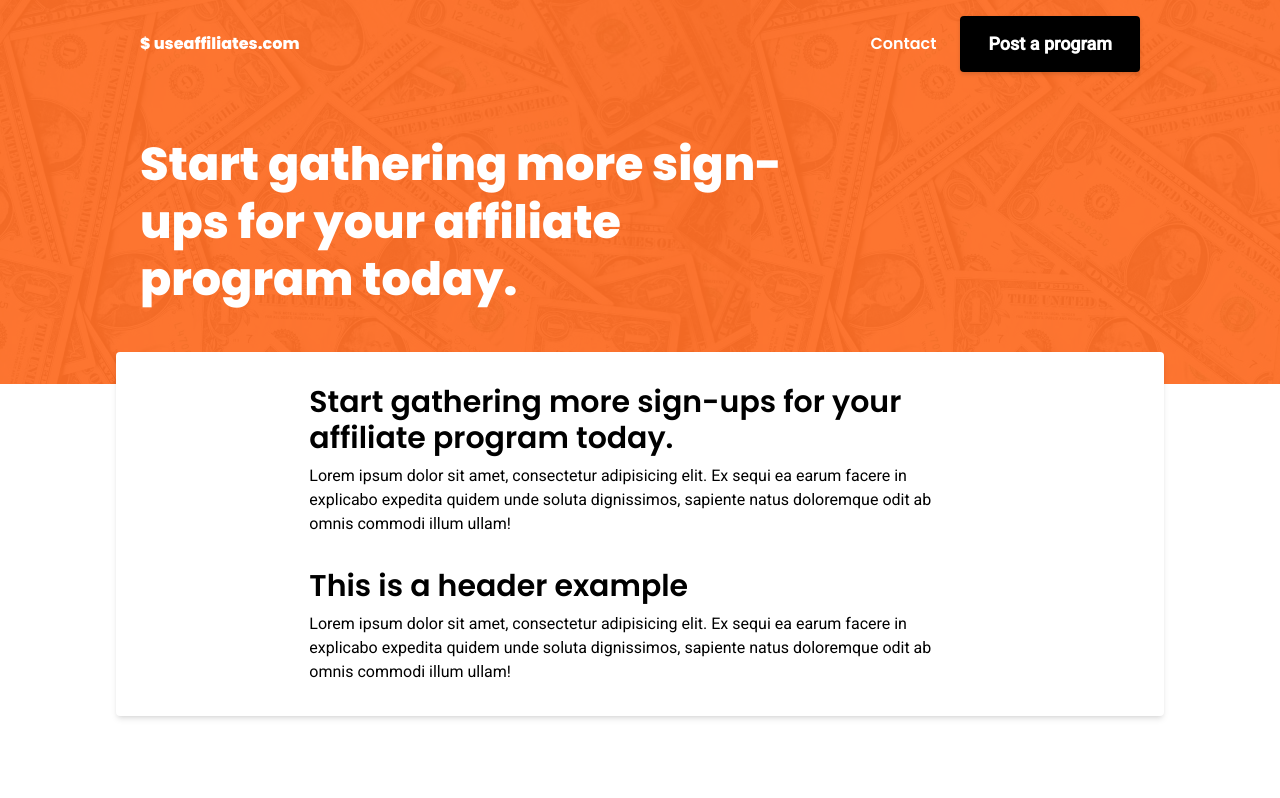
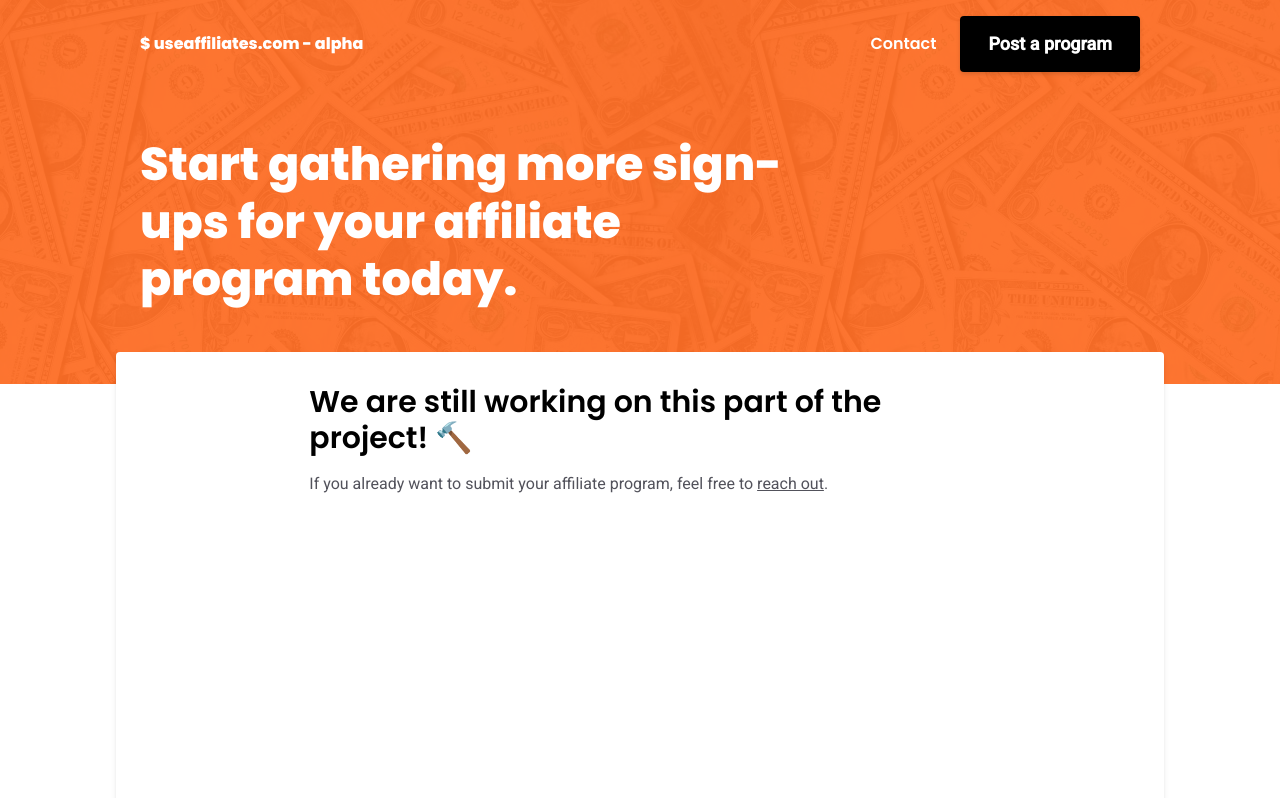
Before and after one commit to twankruiswijk/useaffiliates.com, a Next.js app: page /submit in a window 1280 px wide. Shown: the top 798 px of the page. Built offline with nearby package versions, Linux system fonts and the light colour scheme.

Commit message:
Alpha version changes

```diff
--- a/src/components/nav/index.js
+++ b/src/components/nav/index.js
@@ -19,7 +19,7 @@ export default function Nav() {
           <div className="col-span-6 md:col-span-3">
             <Link href="/">
               <a className="font-heading text-white font-extrabold text-sm md:text-base">
-                $ useaffiliates.com
+                $ useaffiliates.com - alpha
               </a>
             </Link>
           </div>
--- a/src/pages/privacy.js
+++ b/src/pages/privacy.js
@@ -30,6 +30,7 @@ export default function Privacy() {
             <div className="grid--default">
               <div className="col-span-12 md:col-span-8 md:col-start-3">
                 <h2 className="text-3xl font-heading mb-2">Privacy</h2>
+                <p>Coming soon..</p>
               </div>
             </div>
           </section>
--- a/src/pages/submit.js
+++ b/src/pages/submit.js
@@ -26,28 +26,20 @@ export default function Submit() {
       </Head>
       <DefaultLayout title="Start gathering more sign-ups for your affiliate program today.">
         <div className="container">
-          <section className="bg-white relative -mt-8 mb:-mt-24 lg:-mx-6 rounded shadow-md px-6 py-4 md:py-8">
+          <section className="bg-white relative min-h-[40rem] -mt-8 mb:-mt-24 lg:-mx-6 rounded shadow-md px-6 py-4 md:py-8">
             <div className="grid--default">
               <div className="col-span-12 md:col-span-8 md:col-start-3">
-                <h2 className="text-3xl font-heading mb-2">
-                  Start gathering more sign-ups for your affiliate program
-                  today.
+                <h2 className="text-3xl font-heading mb-4">
+                  We are still working on this part of the project! 🔨
                 </h2>
-                <p className="mb-8">
-                  Lorem ipsum dolor sit amet, consectetur adipisicing elit. Ex
-                  sequi ea earum facere in explicabo expedita quidem unde soluta
-                  dignissimos, sapiente natus doloremque odit ab omnis commodi
-                  illum ullam!
-                </p>
 
-                <h2 className="text-3xl font-heading mb-2">
-                  This is a header example
-                </h2>
-                <p>
-                  Lorem ipsum dolor sit amet, consectetur adipisicing elit. Ex
-                  sequi ea earum facere in explicabo expedita quidem unde soluta
-                  dignissimos, sapiente natus doloremque odit ab omnis commodi
-                  illum ullam!
+                <p className="text-zinc-600">
+                  If you already want to submit your affiliate program, feel
+                  free to{' '}
+                  <a href="mailto:twan@tarch.nl" className="underline">
+                    reach out
+                  </a>
+                  .
                 </p>
               </div>
             </div>
--- a/src/pages/terms.js
+++ b/src/pages/terms.js
@@ -30,6 +30,7 @@ export default function Terms() {
             <div className="grid--default">
               <div className="col-span-12 md:col-span-8 md:col-start-3">
                 <h2 className="text-3xl font-heading mb-2">Terms</h2>
+                <p>Coming soon..</p>
               </div>
             </div>
           </section>
```
